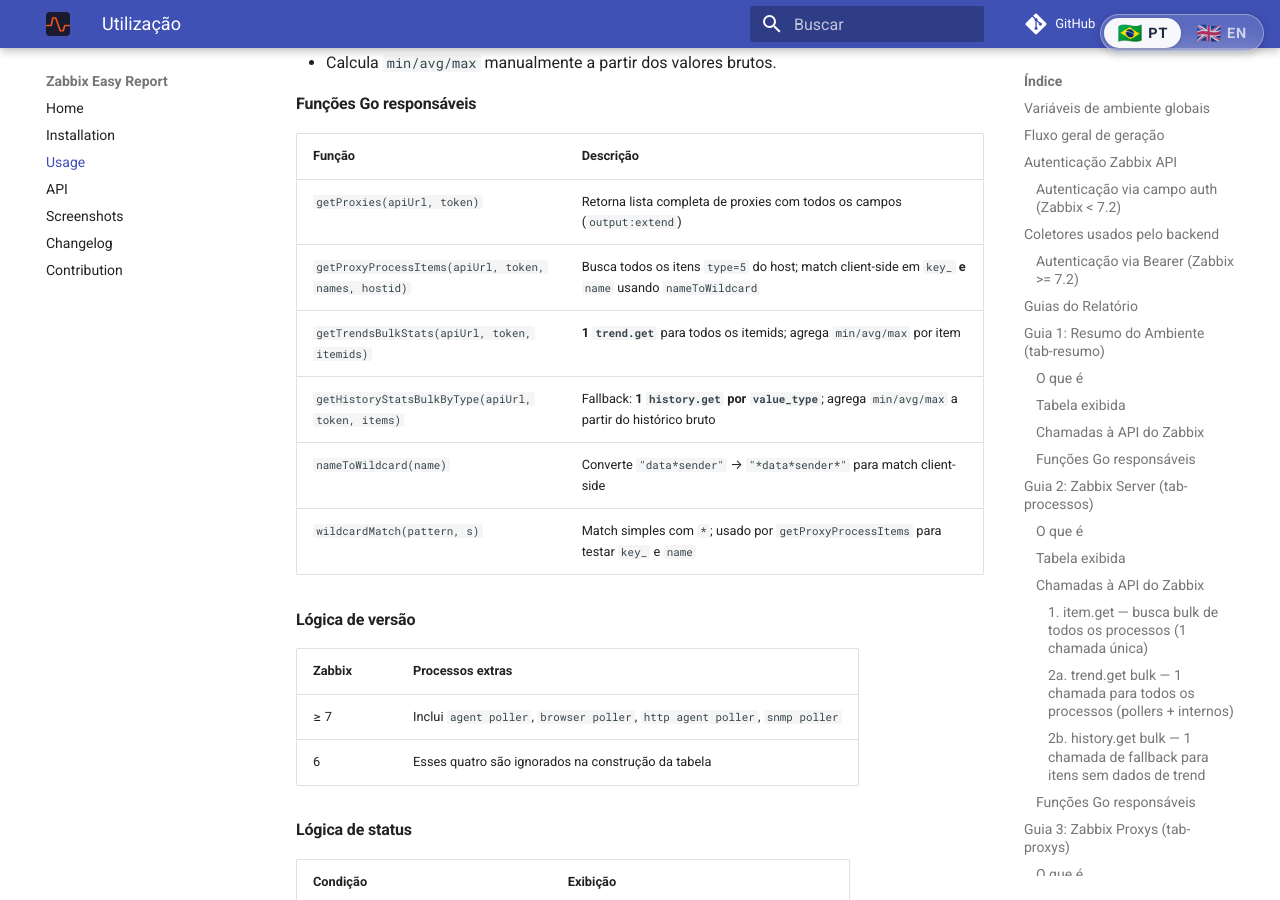
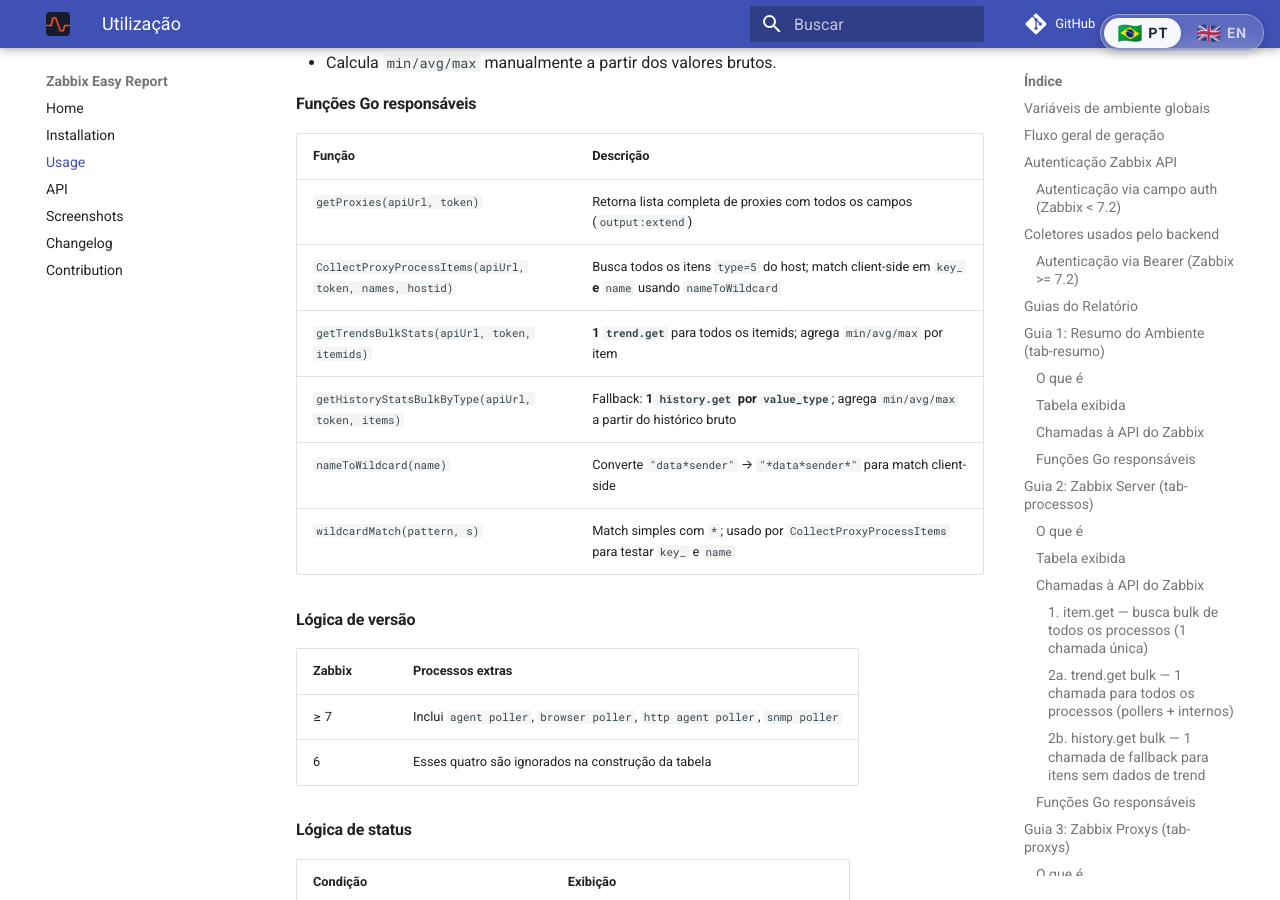
Before and after one commit to bernardolankheet/zabbix-easy, an MkDocs documentation site: the page built from docs/pt_BR/usage.md, in a window 1280 px wide and 900 px high, scrolled down 13695 px. Built offline with MkDocs 1.6.1 and Material for MkDocs 9.7.7, drawn with Linux system fonts in a browser that asks for light colours; comment, search, counter and statistics services are not loaded; some of the changed text lies outside the part shown.

Commit message:
docs: update diagrams and tables to use CollectProxyProcessItems/CollectProcessItemsBulk
Agent-Logs-Url: https://github.com/bernardolankheet/zabbix-easy/sessions/98d2dfc9-8f1c-4248-9d5b-9f5f4c37f3a8

Co-authored-by: bernardolankheet <59538185+bernardolankheet@users.noreply.github.com>

```diff
--- a/docs/pt_BR/usage.md
+++ b/docs/pt_BR/usage.md
@@ -474,11 +474,11 @@ O hostid do host de auto-monitoramento do proxy pode diferir do proxyid a partir
 | Função | Descrição |
 |--------|-----------|
 | `getProxies(apiUrl, token)` | Retorna lista completa de proxies com todos os campos (`output:extend`) |
-| `getProxyProcessItems(apiUrl, token, names, hostid)` | Busca todos os itens `type=5` do host; match client-side em `key_` **e** `name` usando `nameToWildcard` |
+| `CollectProxyProcessItems(apiUrl, token, names, hostid)` | Busca todos os itens `type=5` do host; match client-side em `key_` **e** `name` usando `nameToWildcard` |
 | `getTrendsBulkStats(apiUrl, token, itemids)` | **1 `trend.get`** para todos os itemids; agrega `min/avg/max` por item |
 | `getHistoryStatsBulkByType(apiUrl, token, items)` | Fallback: **1 `history.get` por `value_type`**; agrega `min/avg/max` a partir do histórico bruto |
 | `nameToWildcard(name)` | Converte `"data*sender"` → `"*data*sender*"` para match client-side |
-| `wildcardMatch(pattern, s)` | Match simples com `*`; usado por `getProxyProcessItems` para testar `key_` e `name` |
+| `wildcardMatch(pattern, s)` | Match simples com `*`; usado por `CollectProxyProcessItems` para testar `key_` e `name` |
 
 #### Lógica de versão
 
@@ -1672,7 +1672,7 @@ flowchart TD
   subgraph Helpers["App helpers (functions)"]
     getItemByKey["getItemByKey()\nuses item.get"]
     getProcessBulk["CollectProcessItemsBulk()\nuses item.get with search wildcards"]
-    getProxyProc["getProxyProcessItems()\nuses item.get type=5 (internal)"]
+    getProxyProc["CollectProxyProcessItems()\nuses item.get type=5 (internal)"]
     getTrendsBulk["getTrendsBulkStats()\nuses trend.get"]
     getHistoryBulk["getHistoryStatsBulkByType()\nuses history.get"]
   end
```
Also changed, not shown: docs/en/usage.md (+2 -2 lines), 1 other file.
